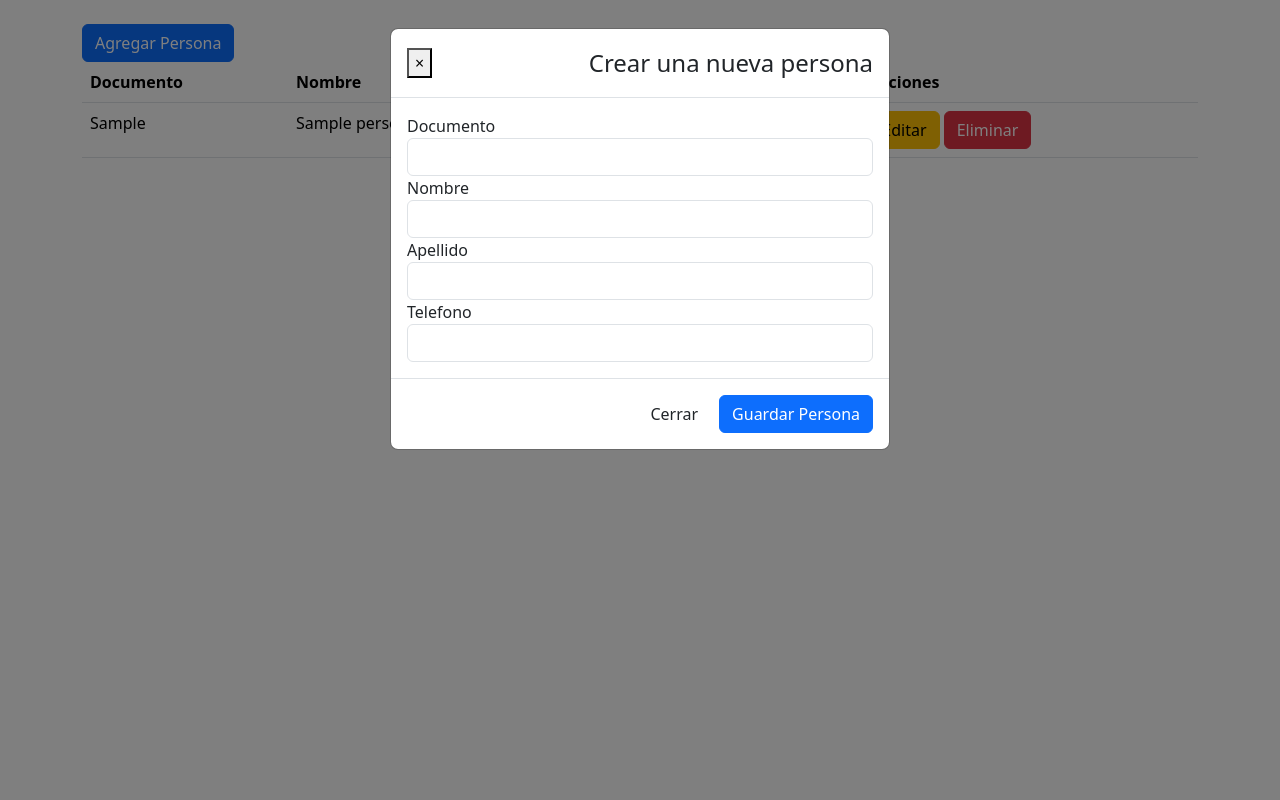
After one commit to ilarrescape/proyecto26, a Django app: page /usuarios/lista_personas/ in a window 1280 px wide, after a click on "Agregar Persona". The commit adds this page. Run offline with Django 4.2, Linux system fonts and the light colour scheme; tables that the repository leaves empty hold one stand-in row (values such as "Sample post"); some libraries are stand-ins or nearby versions.

Commit message:
Commit clase 42

```diff
--- a/proyectoEducacion/proyectoEducacion/settings.py
+++ b/proyectoEducacion/proyectoEducacion/settings.py
@@ -39,7 +39,7 @@ INSTALLED_APPS = [
     'django.contrib.messages',
     'django.contrib.staticfiles',
     'usuarios',
-    'widget-tweaks',
+    'widget_tweaks',
 ]
 
 MIDDLEWARE = [
--- a/proyectoEducacion/proyectoEducacion/urls.py
+++ b/proyectoEducacion/proyectoEducacion/urls.py
@@ -14,8 +14,11 @@ Including another URLconf
     2. Add a URL to urlpatterns:  path('blog/', include('blog.urls'))
 """
 from django.contrib import admin
-from django.urls import path
+from django.urls import path, include
+from django.views.generic.base import RedirectView
 
 urlpatterns = [
     path('admin/', admin.site.urls),
+    path('usuarios/', include('usuarios.urls')),
+    path('', RedirectView.as_view(url='/usuarios/lista_personas/')),
 ]
--- a/proyectoEducacion/usuarios/forms.py
+++ b/proyectoEducacion/usuarios/forms.py
@@ -1,7 +1,8 @@
+
 from django import forms
-from .models import Pais, Provincia, Ciudad
+from .models import Persona
 
-class CiudadForm(ModelForm):
+class PersonaForm(forms.ModelForm):
     class Meta:
-        model = Ciudad
-        fields = "__all__"
+        model = Persona
+        fields = ('documento', 'nombre', 'apellido', 'telefono')
--- a/proyectoEducacion/usuarios/models.py
+++ b/proyectoEducacion/usuarios/models.py
@@ -24,3 +24,11 @@ class Ciudad(models.Model):
 
     def __str__(self):
         return f'{self.nombreCiudad}'
+
+from django.db import models
+
+class Persona(models.Model):
+    documento = models.CharField(max_length=20, unique=True)
+    nombre = models.CharField(max_length=50)
+    apellido = models.CharField(max_length=50)
+    telefono = models.CharField(max_length=20)
--- /dev/null
+++ b/proyectoEducacion/usuarios/static/usuarios/js/personas.js
@@ -0,0 +1,8 @@
+$(function () {
+    $(".js-create-persona").click(function () {
+        $.ajax({ url: '/usuarios/agregar/', type: 'get', dataType: 'json', beforeSend: function ()
+        {$("#modal-persona").modal("show"); }, success: function (data)
+            { $("#modal-persona .modal-content").html(data.html_form); }
+        });
+    });
+});
--- a/proyectoEducacion/usuarios/templates/base.html
+++ b/proyectoEducacion/usuarios/templates/base.html
@@ -1,17 +1,21 @@
+{% load static %}
 <!DOCTYPE html>
-<html>
+<html lang="en">
+
 <head>
-    <title> CRUD | CIUDAD </title>
     <meta charset="utf-8">
+    <meta http-equiv="X-UA-Compatible" content="IE=edge">
     <meta name="viewport" content="width=device-width, initial-scale=1">
-    <link rel="stylesheet" href="https://maxcdn.bootstrapcdn.com/bootstrap/3.4.0/css/bootstrap.min.css">
+    <title>Lista de personas</title>
+    <link href="https://cdn.jsdelivr.net/npm/bootstrap@5.3.2/dist/css/bootstrap.min.css" rel="stylesheet" integrity="sha384-T3c6CoIi6uLrA9TneNEoa7RxnatzjcDSCmG1MXxSR1GAsXEV/Dwwykc2MPK8M2HN" crossorigin="anonymous">
 </head>
+
 <body>
-    {% block content %}
-    {% endblock %}
-    <script src="https://code.jquery.com/jquery-3.3.1.slim.min.js" integrity="sha384-q8i/X+965DzO0rT7abK41JStQIAqVgRVzpbzo5smXKp4YfRvH+8abtTE1Pi6jizo" crossorigin="anonymous"></script>
-    <script src="https://cdnjs.cloudflare.com/ajax/libs/popper.js/1.14.3/umd/popper.min.js" integrity="sha384-ZMP7rVo3mIykV+2+9J3UJ46jBk0WLaUAdn689aCwoqbBJiSnjAK/l8WvCWPIPm49" crossorigin="anonymous"></script>
-    <script src="https://ajax.googleapis.com/ajax/libs/jquery/3.3.1/jquery.min.js"></script>
-    <script src="https://maxcdn.bootstrapcdn.com/bootstrap/3.4.0/js/bootstrap.min.js"></script>
+    <div class="container"> {% block content %} {% endblock %}
+
+    </div>
+    <script src="https://cdnjs.cloudflare.com/ajax/libs/jquery/3.2.1/jquery.min.js" integrity="sha512-3P8rXCuGJdNZOnUx/03c1jOTnMn3rP63nBip5gOP2qmUh5YAdVAvFZ1E+QLZZbC1rtMrQb+mah3AfYW11RUrWA==" crossorigin="anonymous" referrerpolicy="no-referrer"></script>
+    <script src="https://cdn.jsdelivr.net/npm/bootstrap@5.3.2/dist/js/bootstrap.bundle.min.js" integrity="sha384-C6RzsynM9kWDrMNeT87bh95OGNyZPhcTNXj1NW7RuBCsyN/o0jlpcV8Qyq46cDfL" crossorigin="anonymous"></script> {% block javascript %} {% endblock %}
 </body>
+
 </html>
--- /dev/null
+++ b/proyectoEducacion/usuarios/templates/formulario_agregar_personas.html
@@ -0,0 +1,27 @@
+{% load widget_tweaks %}
+<form method="post">
+    {% csrf_token %}
+    <div class="modal-header">
+        <button type="button"class="close" data-dismiss="modal" aria-label="Close">
+            <span aria-hidden="true">&times;</span>
+        </button>
+        <h4 class="modal-title">Crear una nueva persona</h4>
+    </div>
+    <div class="modal-body">
+        {% for field in form %}
+        <div class="form-group{% if field.errors %} has-error{% endif %}">
+            <label for="{{ field.id_for_label }}">
+                {{ field.label }}
+            </label>
+            {% render_field field class="form-control"%}
+            {% for error in field.errors %}
+                <p class="help-block">{{ error }}</p>
+            {% endfor %}
+        </div>
+        {% endfor %}
+    </div>
+    <div class="modal-footer">
+        <button type="button" class="btn btn-default" data-dismiss="modal">Cerrar</button>
+        <button type="submit" class="btn btn-primary">Guardar Persona</button>
+    </div>
+</form>
--- /dev/null
+++ b/proyectoEducacion/usuarios/templates/lista_personas.html
@@ -0,0 +1,51 @@
+{% extends 'base.html' %}
+
+{% load static %}
+{% block javascript %}
+    <script src="{% static 'usuarios/js/personas.js' %}"></script>
+{% endblock %}
+
+{% block content %}
+<header>
+
+</header>
+<button type="button" class="btn btn-primary js-create-persona mt-4" data-toggle="modal" data-target="#modal-persona">
+    Agregar Persona
+</button>
+
+<!-- Modal -->
+<div class="modal fade" id="modal-persona">
+    <div class="modal-dialog">
+        <div class="modal-content">
+
+        </div>
+    </div>
+</div>
+
+<table class="table">
+    <thead>
+        <tr>
+            <th>Documento</th>
+            <th>Nombre</th>
+            <th>Apellido</th>
+            <th>Teléfono</th>
+            <th>Acciones</th>
+        </tr>
+    </thead>
+    <tbody>
+        {% for persona in personas %}
+        <tr>
+            <td>{{ persona.documento }}</td>
+            <td>{{ persona.nombre }}</td>
+            <td>{{ persona.apellido }}</td>
+            <td>{{ persona.telefono }}</td>
+            <td>
+                <button class="btn btn-warning">Editar</button>
+                <button class="btn btn-danger">Eliminar</button>
+            </td>
+        </tr>
+        {% endfor %}
+    </tbody>
+</table>
+
+{% endblock %}
--- /dev/null
+++ b/proyectoEducacion/usuarios/urls.py
@@ -0,0 +1,7 @@
+from django.urls import path
+from . import views
+
+urlpatterns = [
+    path('lista_personas/', views.lista_personas, name='lista_personas'),
+    path('agregar/', views.agregar_persona, name='agregar_persona'),
+]
--- a/proyectoEducacion/usuarios/views.py
+++ b/proyectoEducacion/usuarios/views.py
@@ -1,49 +1,33 @@
 from django.shortcuts import render
 
-from .models import Ciudad, Pais, Provincia
-from django.views.generic.detail import DetailView
-from django.views.generic.list import ListView
+from .models import Persona
 
-from django.shortcuts import get_object_or_404
-from django.shortcuts import redirect
+from .forms import PersonaForm
+
+from django.http import JsonResponse
+from django.template.loader import render_to_string
+
+def lista_personas(request):
+    personas = Persona.objects.all()
+    return render(request, 'lista_personas.html', {'personas': personas})
+
+def agregar_persona(request):
+    data = dict()
+
+    if request.method == "POST":
+        form = PersonaForm(request.POST)
+
+        if form.is_valid():
+            form.save()
+            data['form_is_valid'] = True
+        else:
+            data['form_is_valid'] = False
+    else:
+        form = PersonaForm()
+
+    context = {'form': form}
+
+    data['html_form'] = render_to_string('formulario_agregar_personas.html', context, request=request)
 
 
-from .forms import CiudadForm
-
-# Create your views here.
-class IndexView(ListView):
-    template_name = 'index.html'
-    context_object_name = 'ciudad_list'
-
-    def get_queryset(self):
-        return Ciudad.objects.all()
-
-class CiudadDetalleView(DetailView):
-    model = Ciudad
-    template_name = 'ciudad_detalle.html'
-
-
-def create(request):
-    if request.method == 'POST':
-        form = CiudadForm(request.POST)
-        if form.is_valid():
-            form.save()
-            return redirect('index')
-    form = CiudadForm()
-
-    return render(request, 'create.html', {'form': form})
-
-def edit(request, pk, template_name='edit.html'):
-    ciudad = get_object_or_404(Ciudad, pk=pk)
-    form = CiudadForm(request.POST or None, instance = ciudad)
-    if form.is_valid():
-        form.save()
-        return redirect('index')
-    return render(request, template_name, {'form': form})
-
-def delete(request, pk, template_name='confirm_delete.html'):
-    ciudad = get_object_or_404(Ciudad, pk=pk)
-    if request.method=='POST':
-        ciudad.delete()
-        return redirect('index')
-    return render(request, template_name, {'object': ciudad})
+    return JsonResponse(data)
```
Also changed, not shown: proyectoEducacion/usuarios/templates/create.html (deleted, +0 -55 lines), proyectoEducacion/usuarios/templates/index.html (deleted, +0 -76 lines), proyectoEducacion/usuarios/migrations/0002_persona.py (added), proyectoEducacion/usuarios/templates/ciudad_detalle.html (deleted), proyectoEducacion/usuarios/templates/confirm_delete.html (deleted), proyectoEducacion/usuarios/templates/edit.html (deleted).
